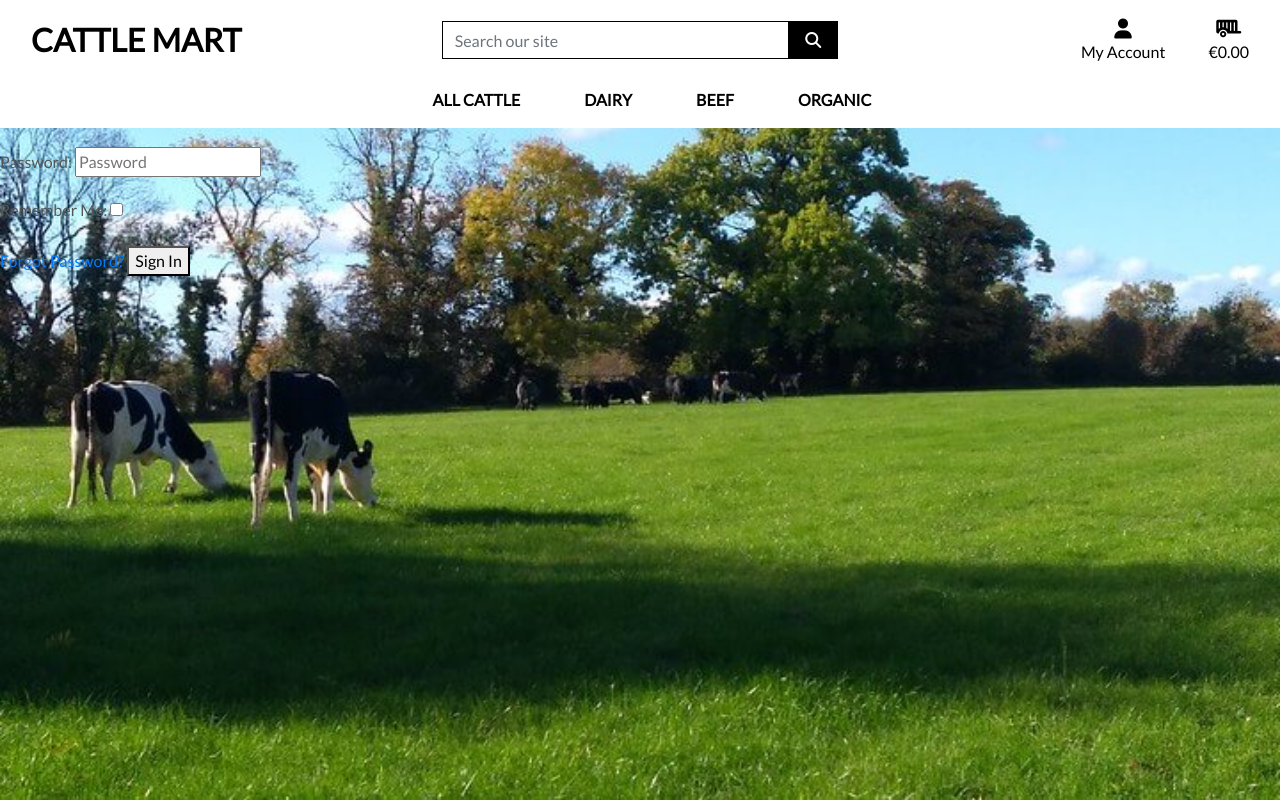
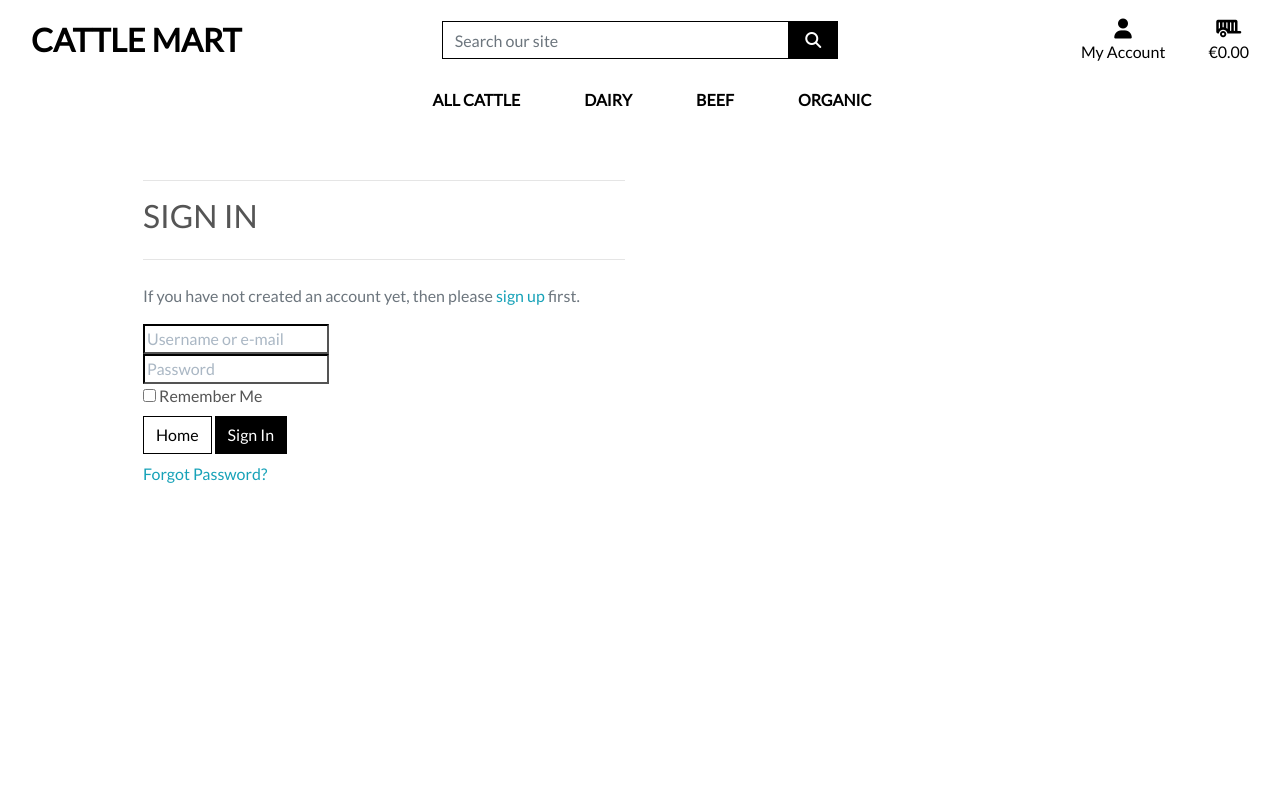
Before and after one commit to Farmer-Eds-Shed/Cattle-Mart, a Django app: page /accounts/login/ in a window 1280 px wide. Run offline with Django 3.2, Linux system fonts and the light colour scheme; some libraries are stand-ins or nearby versions.

Commit message:
Updated allauth templates and created profile templates

```diff
--- a/profiles/templates/profiles/profile.html
+++ b/profiles/templates/profiles/profile.html
@@ -23,4 +23,5 @@
                 <hr>
             </div>
         </div>
+        {{ profile }}
 {% endblock %}
--- a/static/css/base.css
+++ b/static/css/base.css
@@ -93,6 +93,61 @@ body {
     height: 2px;
 }
 
+
+/* Allauth form formatting */
+
+.allauth-form-inner-content p {
+    margin-top: 1.5rem; /* mt-4 */
+    color: #6c757d; /* text-secondary */
+}
+
+.allauth-form-inner-content input {
+    border-color: #000;
+    border-radius: 0;
+}
+
+.allauth-form-inner-content label:not([for='id_remember']) {
+    display: none;
+}
+
+.allauth-form-inner-content input::placeholder {
+    color: #aab7c4;
+}
+
+.allauth-form-inner-content button,
+.allauth-form-inner-content input[type='submit'] {
+	/* btn */
+	display: inline-block;
+    font-weight: 400;
+    color: #fff;
+    text-align: center;
+    vertical-align: middle;
+    -webkit-user-select: none;
+    -moz-user-select: none;
+    -ms-user-select: none;
+    user-select: none;
+    background-color: #000;
+    border: 1px solid #000;
+    padding: .375rem .75rem;
+    font-size: 1rem;
+    line-height: 1.5;
+    border-radius: 0;
+
+    /* standard bootstrap btn transitions */
+    transition: color .15s ease-in-out,background-color .15s ease-in-out,border-color .15s ease-in-out,box-shadow .15s ease-in-out;
+}
+
+.allauth-form-inner-content button:hover,
+.allauth-form-inner-content input[type='submit']:hover {
+	color: #fff;
+    background-color: #222;
+    border-color: #222;
+}
+
+.allauth-form-inner-content a {
+	color: #17a2b8; /* text-info */
+}
+
 /* -------------------------------- Media Queries */
 
 /* Slightly larger container on xl screens */
--- a/templates/allauth/account/base.html
+++ b/templates/allauth/account/base.html
@@ -1 +1,15 @@
 {% extends "base.html" %}
+
+{% block content %}
+    <div class="container header-container">
+        <div class="overlay"></div>
+        <div class="row">
+            <div class="col-12 col-md-6">
+                <div class="allauth-form-inner-content">
+                    {% block inner_content %}
+                    {% endblock %}
+                </div>
+            </div>
+        </div>
+    </div>
+{% endblock %}
--- a/templates/allauth/account/login.html
+++ b/templates/allauth/account/login.html
@@ -1,13 +1,16 @@
 {% extends "account/base.html" %}
+{% load crispy_forms_tags %}
 
 {% load i18n %}
 {% load account socialaccount %}
 
 {% block head_title %}{% trans "Sign In" %}{% endblock %}
 
-{% block content %}
+{% block inner_content %}
 
-<h1>{% trans "Sign In" %}</h1>
+<hr>
+<h2 class="logo-font mb-4">{% trans "Sign In" %}</h2>
+<hr>
 
 {% get_providers as socialaccount_providers %}
 
@@ -35,12 +38,15 @@ for a {{ site_name }} account and sign in below:{% endblocktrans %}</p>
 
 <form class="login" method="POST" action="{% url 'account_login' %}">
   {% csrf_token %}
-  {{ form.as_p }}
+  {{ form|crispy }}
   {% if redirect_field_value %}
   <input type="hidden" name="{{ redirect_field_name }}" value="{{ redirect_field_value }}" />
   {% endif %}
-  <a class="button secondaryAction" href="{% url 'account_reset_password' %}">{% trans "Forgot Password?" %}</a>
+  <a class="btn btn-outline-black rounded-0" href="{% url 'home' %}">Home</a>
   <button class="primaryAction" type="submit">{% trans "Sign In" %}</button>
+  <p class="mt-2">
+    <a class="button secondaryAction" href="{% url 'account_reset_password' %}">{% trans "Forgot Password?" %}</a>
+  </p>
 </form>
 
 {% endblock %}
--- a/templates/base.html
+++ b/templates/base.html
@@ -73,7 +73,7 @@
                                 {% if request.user.is_superuser %}
                                     <a href="" class="dropdown-item">Management</a>
                                 {% endif %}
-                                <a href="" class="dropdown-item">My Profile</a>
+                                <a href="{% url 'profile' %}" class="dropdown-item">My Profile</a>
                                 <a href="{% url 'account_logout' %}" class="dropdown-item">Logout</a>
                             {% else %}
                                 <a href="{% url 'account_signup' %}" class="dropdown-item">Register</a>
```
Also changed, not shown: profiles/views.py (+9 -1 lines), templates/allauth/account/logout.html (+5 -3 lines), templates/allauth/account/signup.html (+8 -4 lines), profiles/templates/profiles/static/profiles/css/profile.css (added), templates/allauth/base.html (line endings or trailing spaces).
